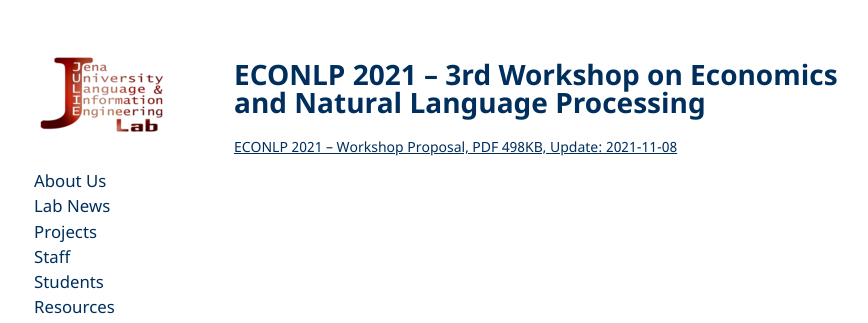
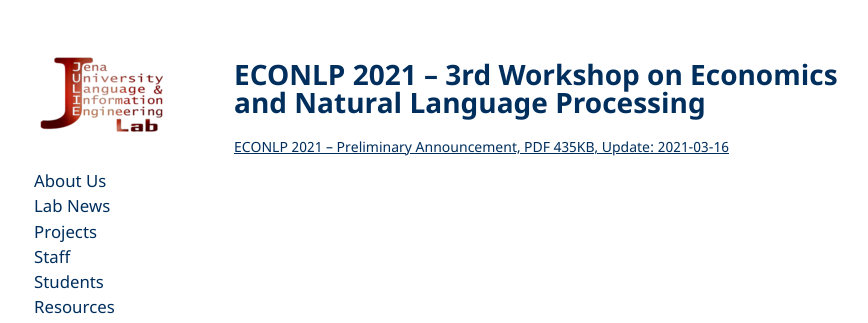
Before and after one commit to JULIELab/JULIELab.github.io, a Jekyll site: the page built from econlp/2021/index.md, in a window 1280 px wide. Shown: the top 323 px of the page, without its empty margins (176-1044 px from the left). Built offline with Jekyll 4.4.1, drawn with Linux system fonts in a browser that asks for light colours; our own code applies the rules of GitHub Pages for plain Markdown files.

Commit message:
replaces proposal with preliminary announcement

```diff
--- a/econlp/2021/index.md
+++ b/econlp/2021/index.md
@@ -1,3 +1,3 @@
 # ECONLP 2021 – 3rd Workshop on Economics and Natural Language Processing
 
-[ECONLP 2021 – Workshop Proposal, PDF 498KB, Update: 2021-11-08](/econlp/2021/ECONLP-2021-Proposal.pdf)
+[ECONLP 2021 – Preliminary Announcement, PDF 435KB, Update: 2021-03-16](/econlp/2021/ECONLP-2021-Preliminary_Announcement.pdf)
```
